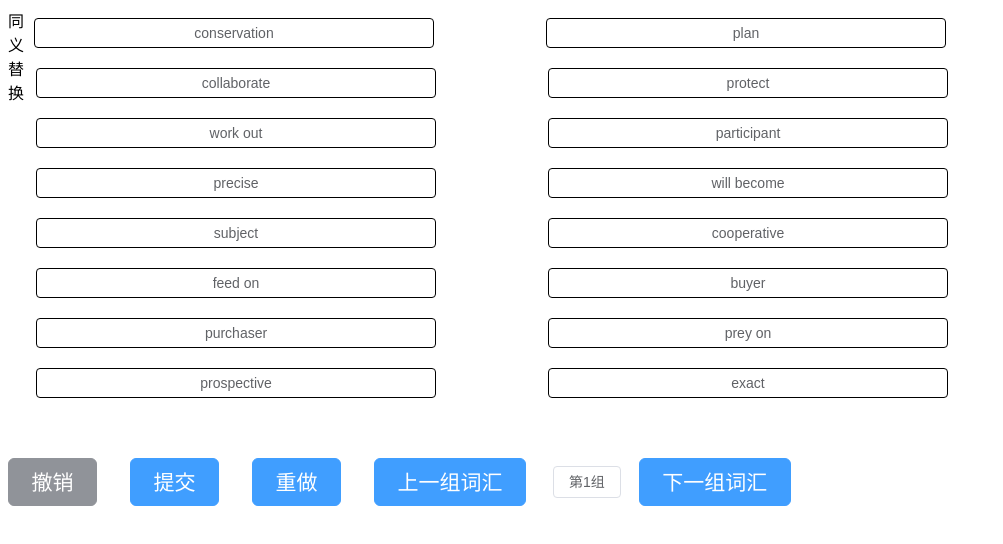
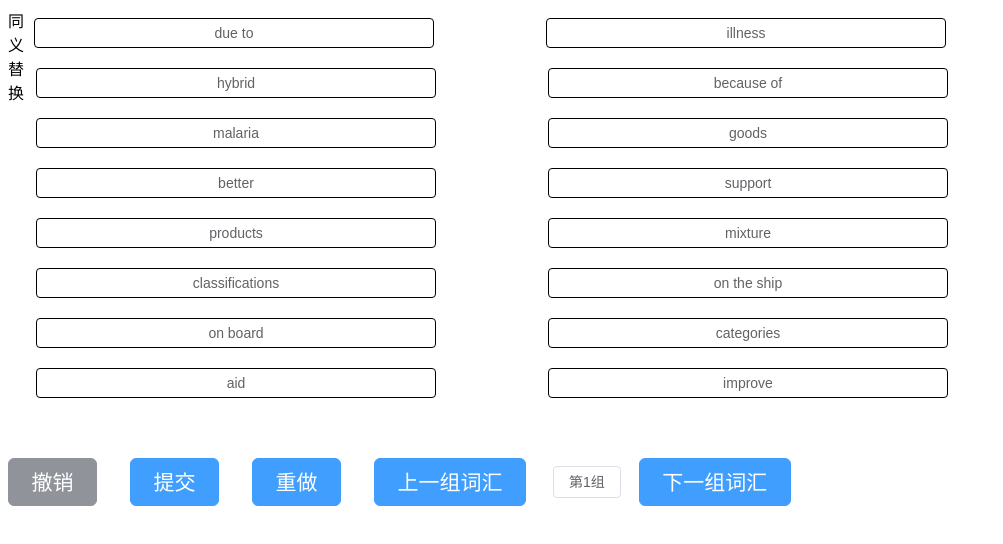
Before and after one commit to leafjava/ITLESwordReplaceTest, a Vue app: page / in a window 1280 px wide. Shown: the top 544 px of the page, without its empty margins (0-1003 px from the left). Built offline with nearby package versions, Linux system fonts and the light colour scheme.

Commit message:
同义替换

```diff
--- /dev/null
+++ b/src/同义替换/week1/day5阅读同义替换Lesson2.json
@@ -0,0 +1,63 @@
+[
+  {
+    "start": {"word": "malaria", "transform": "疟疾"},
+    "end": {"word": "illness", "transform": "疾病"}
+  },{
+    "start": {"word": "due to", "transform": "由于"},
+    "end": {"word": "because of", "transform": "因为"}
+  },{
+    "start": {"word": "classifications", "transform": "分类"},
+    "end": {"word": "categories", "transform": "种类"}
+  },{
+    "start": {"word": "hybrid", "transform": "混合"},
+    "end": {"word": "mixture", "transform": "混合物"}
+  },{
+    "start": {"word": "on board", "transform": "在船上"},
+    "end": {"word": "on the ship", "transform": "在船上"}
+  },{
+    "start": {"word": "aid", "transform": "帮助"},
+    "end": {"word": "support", "transform": "支持"}
+  },{
+    "start": {"word": "products", "transform": "产品"},
+    "end": {"word": "goods", "transform": "商品"}
+  },{
+    "start": {"word": "better", "transform": "改善"},
+    "end": {"word": "improve", "transform": "提高"}
+  },{
+    "start": {"word": "global", "transform": "全球的"},
+    "end": {"word": "international", "transform": "国际的"}
+  },{
+    "start": {"word": "mitigate", "transform": "减轻"},
+    "end": {"word": "reduce", "transform": "减少"}
+  },{
+    "start": {"word": "subsidy", "transform": "补贴"},
+    "end": {"word": "financial assistance", "transform": "经济援助"}
+  },{
+    "start": {"word": "varied", "transform": "多样的"},
+    "end": {"word": "different", "transform": "不同的"}
+  },{
+    "start": {"word": "at a disadvantage", "transform": "处于劣势"},
+    "end": {"word": "unable to do well", "transform": "无法做好"}
+  },{
+    "start": {"word": "come across", "transform": "碰到"},
+    "end": {"word": "meet", "transform": "遇见"}
+  },{
+    "start": {"word": "financial input", "transform": "财务投入"},
+    "end": {"word": "invest", "transform": "投资"}
+  },{
+    "start": {"word": "participate in", "transform": "参加"},
+    "end": {"word": "take part in", "transform": "参加"}
+  },{
+    "start": {"word": "place emphasis on", "transform": "把重点放在"},
+    "end": {"word": "concentrate on", "transform": "专注于"}
+  },{
+    "start": {"word": "criterion", "transform": "标准"},
+    "end": {"word": "standard", "transform": "标准"}
+  },{
+    "start": {"word": "generate", "transform": "产生"},
+    "end": {"word": "produce", "transform": "生产"}
+  },{
+    "start": {"word": "submit", "transform": "提交"},
+    "end": {"word": "send", "transform": "发送"}
+  }
+]
--- a/src/同义替换/week1/index.vue
+++ b/src/同义替换/week1/index.vue
@@ -169,7 +169,7 @@
 </template>
 <script>
 import {ref,computed,onMounted,watch} from "vue"
-import word from './day1阅读同义替换.json';
+import word from './day5阅读同义替换Lesson2.json';
 
 export default {
   components:{
```
Also changed, not shown: src/同义替换/week1/同义替换模板.json (added, +78 -0 lines), 1 other file (tests, documents, lock files or other folders).
